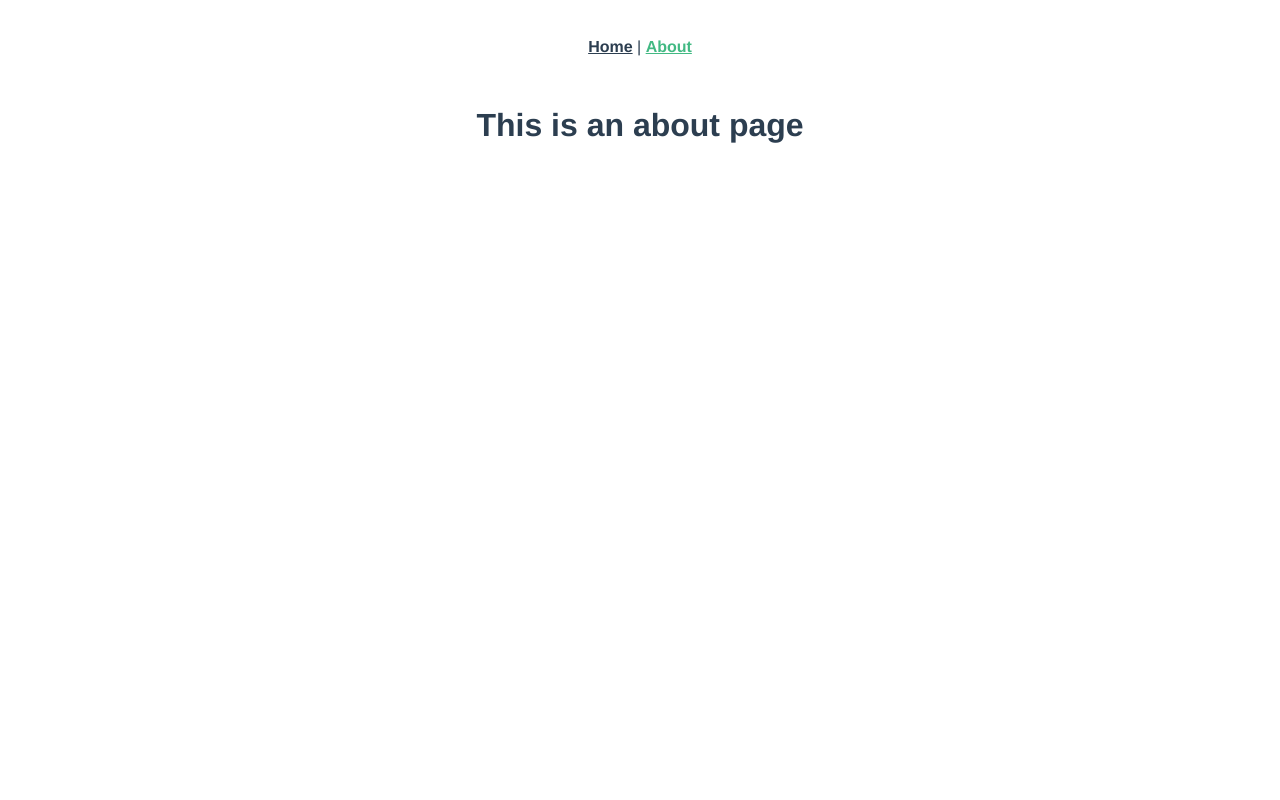
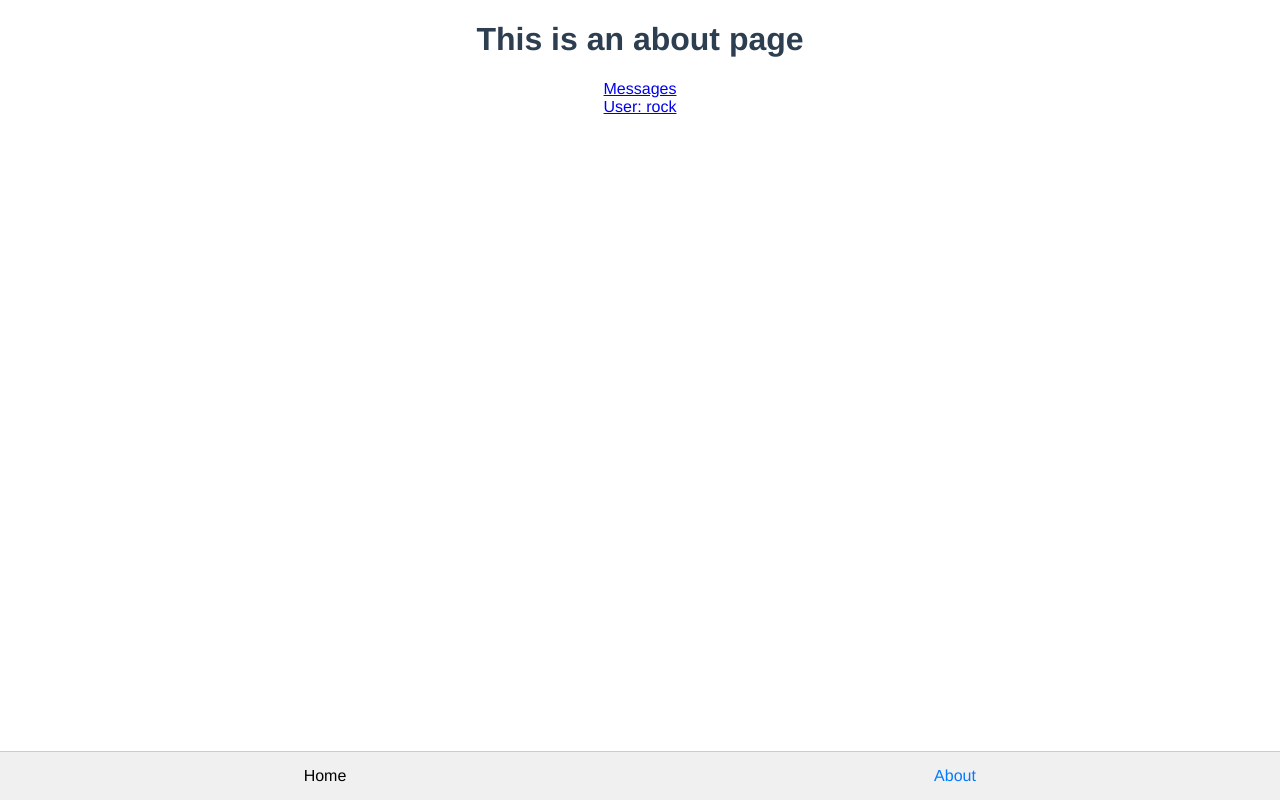
Before and after one commit to kryvonos-v/vue-ios-navigation, a Vue app: page /about in a window 1280 px wide. Built offline with nearby package versions, Linux system fonts and the light colour scheme.

Commit message:
Implemented iOS like transition

```diff
--- a/public/index.html
+++ b/public/index.html
@@ -11,6 +11,11 @@
     <noscript>
       <strong>We're sorry but ios-navigation doesn't work properly without JavaScript enabled. Please enable it to continue.</strong>
     </noscript>
+    <script>
+      var beforeVueRouterPopstateEvent = new Event('before-vue-router-popstate')
+
+      window.addEventListener('popstate', () => window.dispatchEvent(beforeVueRouterPopstateEvent))
+    </script>
     <div id="app"></div>
     <!-- built files will be auto injected -->
   </body>
--- a/src/App.vue
+++ b/src/App.vue
@@ -1,12 +1,44 @@
 <template>
-  <div id="app">
-    <div id="nav">
-      <router-link to="/">Home</router-link> |
-      <router-link to="/about">About</router-link>
-    </div>
-    <router-view/>
+  <div id="app" class="page">
+    <transition :name="transitionName">
+      <router-view></router-view>
+    </transition>
   </div>
 </template>
+
+<script>
+import * as TransitionName from './shared/enums/TransitionName'
+
+export default {
+  data () {
+    return {
+      transitionName: TransitionName.SLIDE_LEFT,
+      startedNavigationBack: false
+    }
+  },
+  watch: {
+    '$route' () {
+      if (!this.startedNavigationBack) {
+        this.transitionName = TransitionName.SLIDE_LEFT
+      }
+
+      this.startedNavigationBack = false
+    }
+  },
+  created () {
+    window.addEventListener('before-vue-router-popstate', this.handleUserNavigatesBack)
+  },
+  beforeDestroy () {
+    window.removeEventListener('before-vue-router-popstate', this.handleUserNavigatesBack)
+  },
+  methods: {
+    handleUserNavigatesBack () {
+      this.startedNavigationBack = true
+      this.transitionName = TransitionName.SLIDE_RIGHT
+    }
+  }
+}
+</script>
 
 <style lang="scss">
 #app {
@@ -16,14 +48,80 @@
   text-align: center;
   color: #2c3e50;
 }
-#nav {
-  padding: 30px;
-  a {
-    font-weight: bold;
-    color: #2c3e50;
-    &.router-link-exact-active {
-      color: #42b983;
-    }
-  }
+
+body, html {
+  margin: 0;
+  padding: 0;
+}
+
+.page {
+  display: flex;
+  flex-direction: column;
+  height: 100vh;
+}
+
+.page__main {
+  flex-shrink: 1;
+  flex-grow: 1;
+  overflow: auto;
+  -webkit-overflow-scrolling: touch;
+  background-color: #FFF;
+}
+
+.page__bottom {
+  position: relative;
+  z-index: 10;
+  flex-shrink: 0;
+}
+
+.main-nav {
+  display: flex;
+  margin: 0;
+  border-top: 1px solid #CCC;
+  padding: 15px 10px;
+  background-color: rgb(240, 240, 240);
+}
+
+.main-nav__link {
+  flex-basis: 0;
+  flex-grow: 1;
+  text-decoration: none;
+  color: #000;
+}
+
+.main-nav__link.router-link-exact-active {
+  color: #007AFF;
+}
+
+.slide-left-enter-active,
+.slide-left-leave-active,
+.slide-right-enter-active,
+.slide-right-leave-active {
+  transition: all 200ms ease-in-out;
+}
+
+.slide-left-enter-active,
+.slide-right-enter-active {
+  position: absolute;
+  top: 0;
+  left: 0;
+  right: 0;
+  bottom: 0;
+}
+
+.slide-left-leave-to {
+  transform: translateX(-100%);
+}
+
+.slide-left-enter {
+  transform: translateX(100%);
+}
+
+.slide-right-leave-to {
+  transform: translateX(100%);
+}
+
+.slide-right-enter {
+  transform: translateX(-100%);
 }
 </style>
--- /dev/null
+++ b/src/AppLayout.vue
@@ -0,0 +1,98 @@
+<template>
+  <div class="page">
+    <transition :name="transitionName" :mode="transitionMode" :css="true">
+      <router-view class="page__main" />
+    </transition>
+    <div class="main-nav page__bottom">
+      <router-link to="/feed" class="main-nav__link">Home</router-link>
+      <router-link to="/about" class="main-nav__link">About</router-link>
+    </div>
+  </div>
+</template>
+
+<script>
+import * as TransitionName from '@/shared/enums/TransitionName'
+
+export default {
+  data () {
+    return {
+      transitionName: TransitionName.NONE,
+      startedNavigationBack: false
+    }
+  },
+  computed: {
+    transitionDisabled () {
+      return this.transitionName === TransitionName.NONE
+    },
+    transitionMode () {
+      return this.transitionDisabled
+        ? 'out-in'
+        : undefined
+    }
+  },
+  watch: {
+    '$route' (to, from) {
+      let useTransition = to.meta.transition || (this.startedNavigationBack && from.meta.transition)
+
+      if (!useTransition) {
+        this.transitionName = TransitionName.NONE
+      } else if (!this.startedNavigationBack) {
+        this.transitionName = TransitionName.SOFT_SLIDE_LEFT
+      }
+
+      this.startedNavigationBack = false
+    }
+  },
+  created () {
+    window.addEventListener('before-vue-router-popstate', this.handleUserNavigatesBack)
+  },
+  beforeDestroy () {
+    window.removeEventListener('before-vue-router-popstate', this.handleUserNavigatesBack)
+  },
+  methods: {
+    handleUserNavigatesBack () {
+      this.startedNavigationBack = true
+      this.transitionName = TransitionName.SOFT_SLIDE_RIGHT
+    }
+  }
+}
+</script>
+
+<style>
+.soft-slide-left-enter-active,
+.soft-slide-left-leave-active,
+.soft-slide-right-enter-active,
+.soft-slide-right-leave-active {
+  transition: all 200ms ease-in-out;
+}
+
+.soft-slide-left-enter-active,
+.soft-slide-right-enter-active {
+  position: absolute;
+  top: 0;
+  left: 0;
+  right: 0;
+  bottom: 0;
+}
+
+.soft-slide-right-leave-active {
+  position: relative;
+  z-index: 1;
+}
+
+.soft-slide-left-leave-to {
+  transform: translateX(-20%);
+}
+
+.soft-slide-left-enter {
+  transform: translateX(100%);
+}
+
+.soft-slide-right-leave-to {
+  transform: translateX(100%);
+}
+
+.soft-slide-right-enter {
+  transform: translateX(-20%);
+}
+</style>
--- a/src/router.js
+++ b/src/router.js
@@ -1,25 +1,46 @@
 import Vue from 'vue'
 import Router from 'vue-router'
 import Home from './views/Home.vue'
+import About from './views/About.vue'
+import MessagesView from './views/MessagesView.vue'
+import UserView from './views/UserView.vue'
+import AppLayout from './AppLayout.vue'
 
 Vue.use(Router)
 
-export default new Router({
+let router = new Router({
   mode: 'history',
   base: process.env.BASE_URL,
   routes: [
     {
       path: '/',
-      name: 'home',
-      component: Home
+      name: 'app-layout',
+      component: AppLayout,
+      children: [
+        {
+          path: 'feed',
+          alias: '',
+          component: Home
+        },
+        {
+          path: 'about',
+          component: About
+        },
+        {
+          path: 'user/:id',
+          component: UserView,
+          meta: {
+            transition: true
+          },
+          props: true
+        }
+      ]
     },
     {
-      path: '/about',
-      name: 'about',
-      // route level code-splitting
-      // this generates a separate chunk (about.[hash].js) for this route
-      // which is lazy-loaded when the route is visited.
-      component: () => import(/* webpackChunkName: "about" */ './views/About.vue')
+      path: '/messages',
+      component: MessagesView
     }
   ]
 })
+
+export default router
--- /dev/null
+++ b/src/shared/enums/TransitionName.js
@@ -0,0 +1,5 @@
+export const SLIDE_LEFT = 'slide-left'
+export const SLIDE_RIGHT = 'slide-right'
+export const SOFT_SLIDE_LEFT = 'soft-slide-left'
+export const SOFT_SLIDE_RIGHT = 'soft-slide-right'
+export const NONE = 'none'
--- a/src/views/About.vue
+++ b/src/views/About.vue
@@ -1,5 +1,7 @@
 <template>
   <div class="about">
     <h1>This is an about page</h1>
+    <router-link to="/messages">Messages</router-link><br>
+    <router-link to="/user/rock">User: rock</router-link>
   </div>
 </template>
--- /dev/null
+++ b/src/views/MessagesView.vue
@@ -0,0 +1,16 @@
+<template>
+  <div>
+    <h1>Messages</h1>
+    <a @click="$router.go(-1)">Go Back</a>
+  </div>
+</template>
+
+<script>
+export default {
+
+}
+</script>
+
+<style>
+
+</style>
--- /dev/null
+++ b/src/views/UserView.vue
@@ -0,0 +1,21 @@
+<template>
+  <div>
+    <h1>{{ id }} user</h1>
+    <a @click="$router.go(-1)">Go Back</a>
+  </div>
+</template>
+
+<script>
+export default {
+  props: {
+    id: {
+      type: String,
+      required: true
+    }
+  }
+}
+</script>
+
+<style>
+
+</style>
```
Also changed, not shown: src/views/SettingsView.vue (added, +15 -0 lines).
